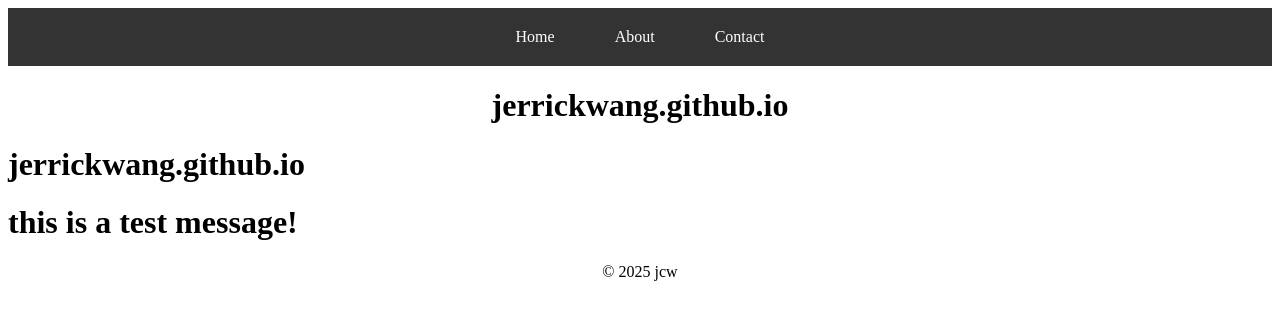
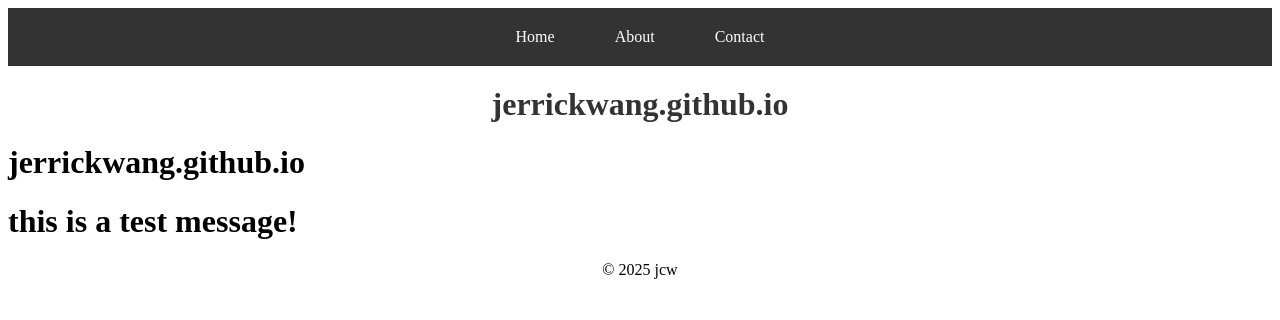
Before and after one commit to jerrickwang/jerrickwang.github.io, a Jekyll site: the page built from index.md, in a window 1280 px wide. Shown: the top 320 px of the page. Built offline with Jekyll 4.4.1, drawn with Linux system fonts in a browser that asks for light colours; our own code applies the rules of GitHub Pages for plain Markdown files.

Commit message:
Update style.css

```diff
--- a/assets/css/style.css
+++ b/assets/css/style.css
@@ -31,12 +31,15 @@
 nav ul li a:hover {
   background: #444;
 }
-/* Center the site title inside the header */
+
+
 header h1 {
   text-align: center;
+  margin: 20px 0; /* Add spacing around the title */
+  font-size: 2rem; /* Adjust size if needed */
+  color: #333; /* Customize title color */
 }
 
-/* Center footer content */
 footer {
   text-align: center;
 }
```
